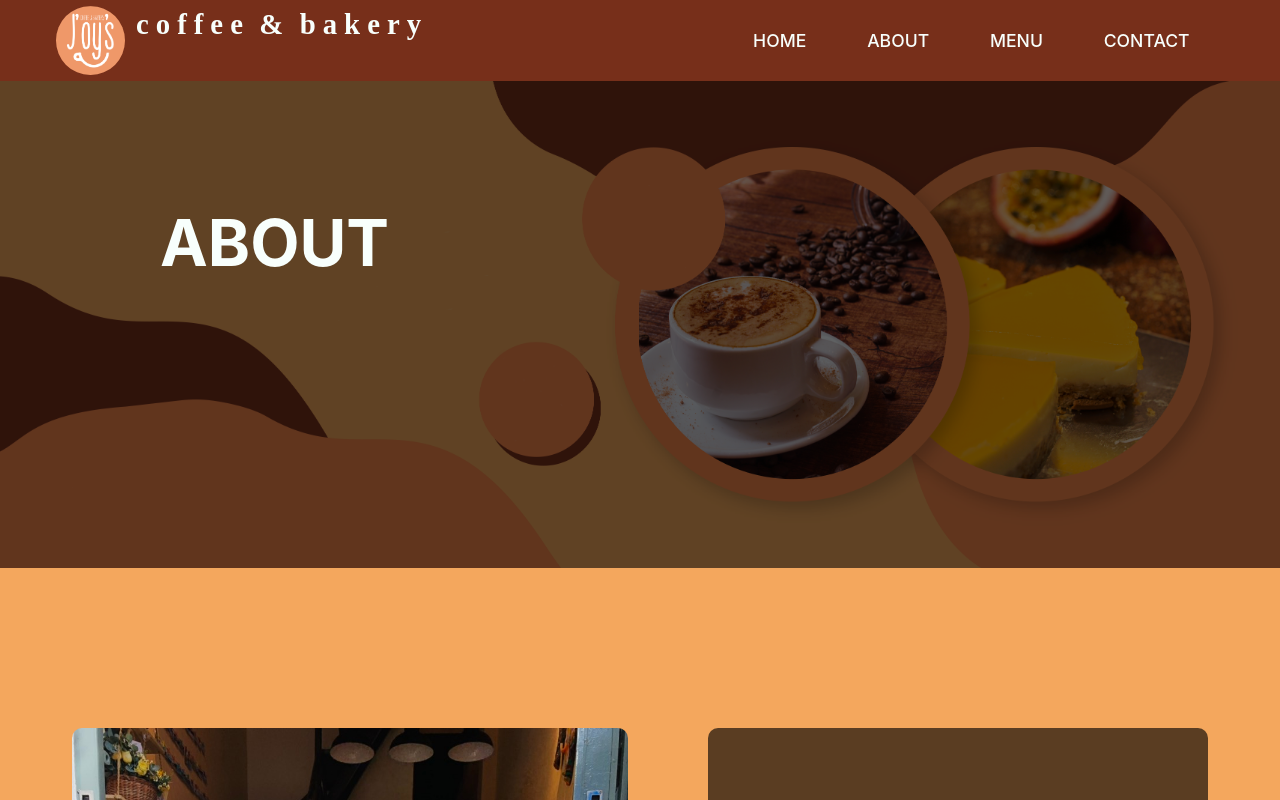
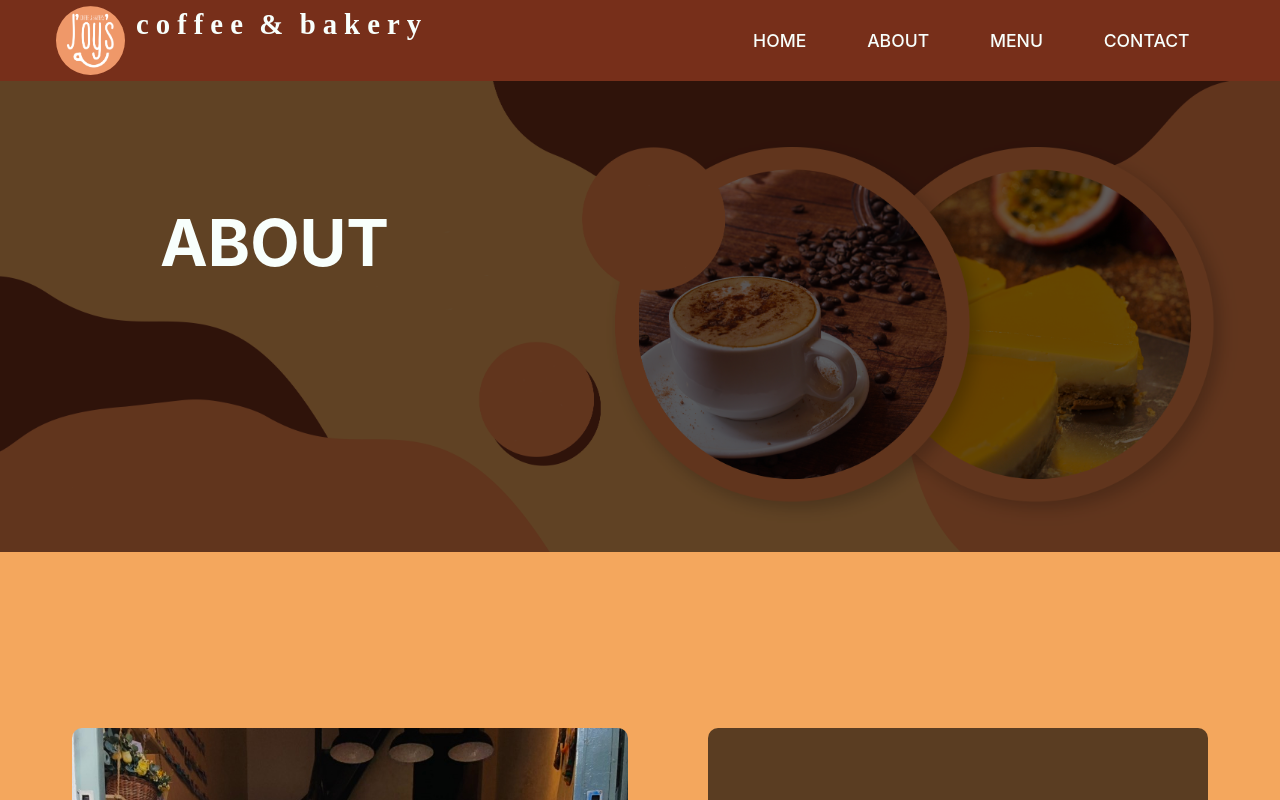
Before and after one commit to nvhnam/Joys-nextjs-1, a Next.js app: page /about in a window 1280 px wide. Shown: the top 800 px of the page. Built offline with nearby package versions, Linux system fonts and the light colour scheme; a web font is replaced by a local one.

Commit message:
Adjust AboutBanner

```diff
--- a/components/About/AboutElement.js
+++ b/components/About/AboutElement.js
@@ -7,10 +7,7 @@ export const BannerContainer = styled.div`
   left: 0;
   width: 100%;
   height: 100%;
-
-  @media screen and (max-width: 1024px) {
-    overflow: hidden;
-  }
+  overflow: hidden;
 `;
 
 export const PageBannerTitle = styled.h1`
```
